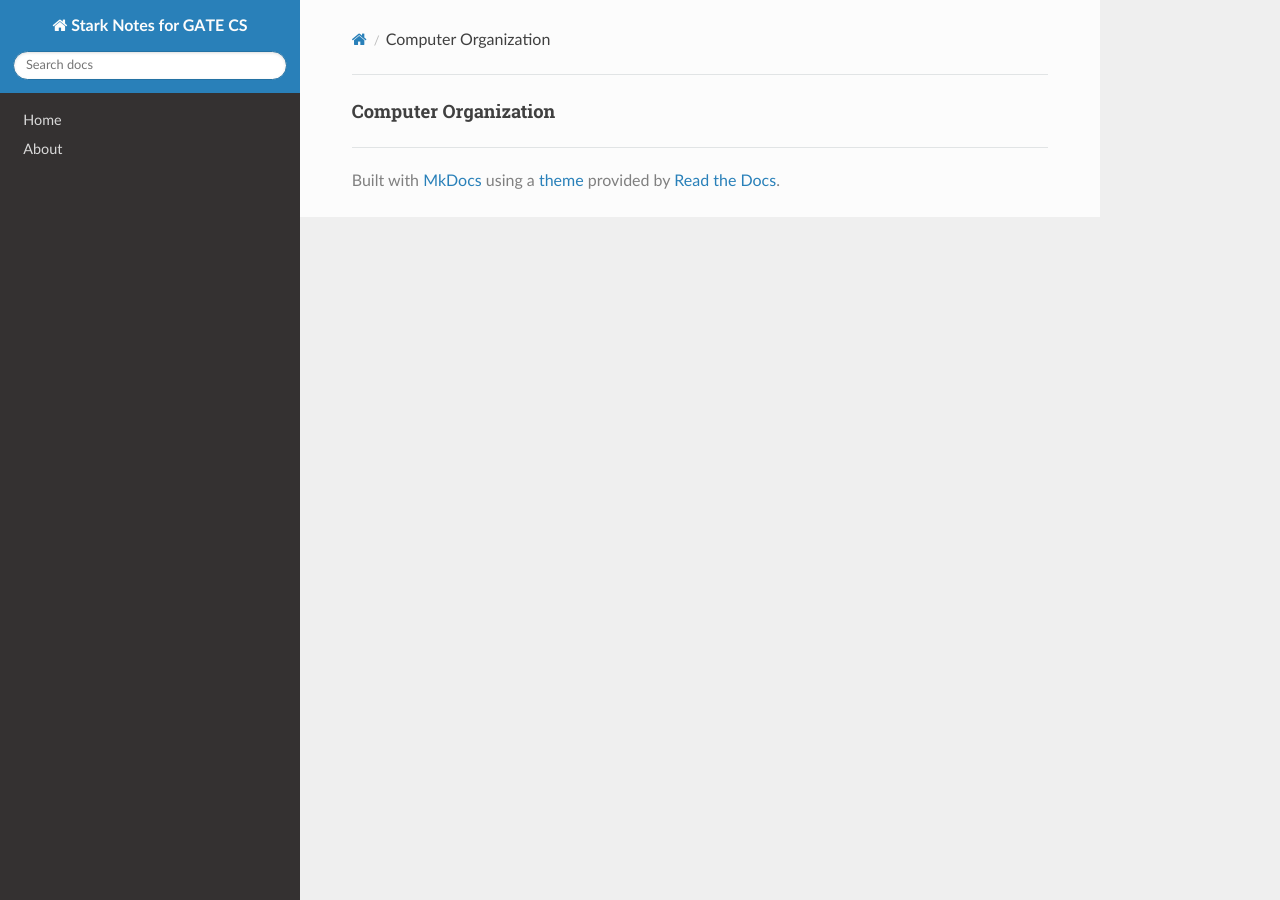
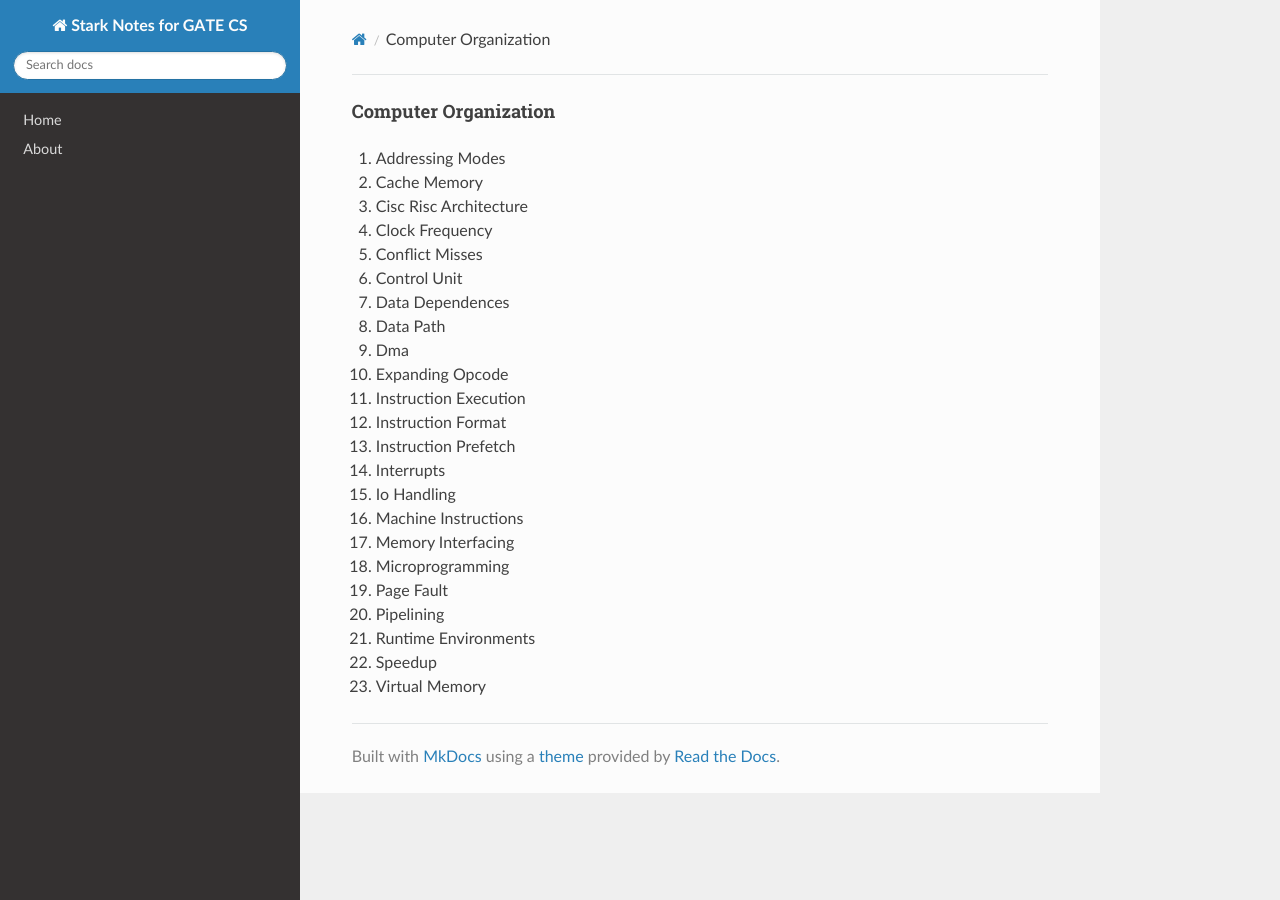
Before and after one commit to Bharathbrothers/stark-notes, an MkDocs documentation site: the page built from docs/Computer-Organization.md, in a window 1280 px wide. Built offline with MkDocs 1.6.1, drawn with Linux system fonts in a browser that asks for light colours; nearby versions of some CDN libraries.

Commit message:
Update Computer-Organization.md

```diff
--- a/docs/Computer-Organization.md
+++ b/docs/Computer-Organization.md
@@ -1 +1,25 @@
 #### Computer Organization
+
+1. Addressing Modes
+2. Cache Memory
+3. Cisc Risc Architecture
+4. Clock Frequency
+5. Conflict Misses
+6. Control Unit
+7. Data Dependences
+8. Data Path
+9. Dma
+10. Expanding Opcode
+11. Instruction Execution
+12. Instruction Format
+13. Instruction Prefetch
+14. Interrupts
+15. Io Handling
+16. Machine Instructions
+17. Memory Interfacing
+18. Microprogramming
+19. Page Fault
+20. Pipelining
+21. Runtime Environments
+22. Speedup
+23. Virtual Memory
```
